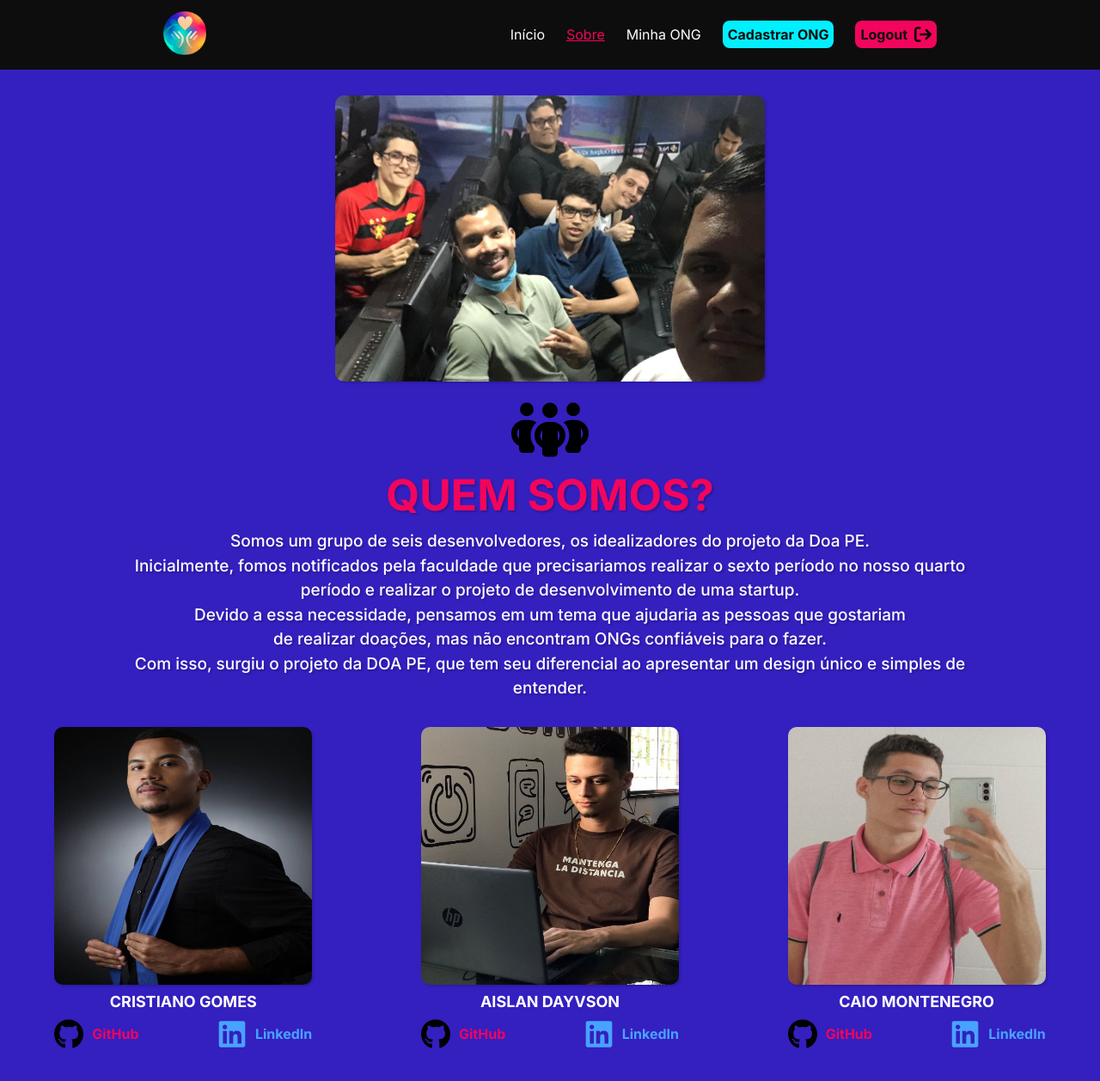
After one commit to CrisGaius/doa-pe, a PHP site: page /pages/sobre.html in a window 1280 px wide. The commit adds this page. Shown: the top 1258 px of the page at 86% size. Run offline with PHP 8.4, Linux system fonts and the light colour scheme.

Commit message:
Adicionando a página de sobre

```diff
--- /dev/null
+++ b/pages/sobre.html
@@ -0,0 +1,183 @@
+<!DOCTYPE html>
+<html lang="pt-br">
+
+<head>
+    <meta charset="UTF-8">
+    <meta name="viewport" content="width=device-width, initial-scale=1.0">
+    <meta name="description" content="Página que conta um pouco sobre o projeto da Doa PE e dos seus desenvolvedores.">
+    <link rel="shortcut icon" href="../favicon/fav.ico" type="image/x-icon">
+    <title>Sobre Nós</title>
+    <link rel="stylesheet" href="../styles/sobre.css">
+    <script src="../scripts/sobre.js" defer></script>
+</head>
+
+<body>
+    <header id="cabecalho">
+        <nav id="navbar" class="flex-container">
+            <a href=""><img src="../images/logo-normal-melhorada.png" alt="Logo da Doa PE" id="logo-doa-pe"></a>
+            <ul id="lista" class="flex-container">
+                <li><a href="">Início</a></li>
+                <li><a href="" id="atual">Sobre</a></li>
+                <li><a href="">Minha ONG</a></li>
+                <li><a href="" id="botao-cadastrar-ong">Cadastrar ONG</a></li>
+                <li id="botao-logout" class="flex-container">
+                    <a href="">Logout</a>
+                    <img src="../icons/icone-logout.svg" alt="ícone de logout">
+                </li>
+            </ul>
+        </nav>
+
+        <!--
+        <div id="menu-mobile">
+            <ul id="lista" class="flex-container">
+                <li><a href="">Início</a></li>
+                <li><a href="" id="atual">Sobre</a></li>
+                <li><a href="">Minha ONG</a></li>
+                <li><a href="" id="botao-cadastrar-ong">Cadastrar ONG</a></li>
+                <li id="botao-logout" class="flex-container">
+                    <a href="">Logout</a>
+                    <img src="../icons/icone-logout.svg" alt="ícone de logout">
+                </li>
+            </ul>
+        </div>
+    -->
+    </header>
+    <main class="flex-container">
+        <img src="../images/foto-sobre.jpg" alt="Foto dos desenvolvedores do web app" id="foto-principal">
+        <img src="../icons/icone-pessoas.svg" alt="Ícone de pessoas" id="icone-pessoas">
+        <h1 id="titulo-quem-somos">QUEM SOMOS?</h1>
+        <p id="texto-quem-somos">Somos um grupo de seis desenvolvedores, os idealizadores do projeto da Doa PE. <br>
+            Inicialmente, fomos notificados pela faculdade que precisariamos realizar o sexto período
+            no nosso quarto período e realizar o projeto de desenvolvimento de uma startup. <br>
+            Devido a essa necessidade, pensamos em um tema que ajudaria as pessoas que gostariam <br>
+            de realizar doações, mas não encontram ONGs confiáveis para o fazer. <br>
+            Com isso, surgiu o projeto da DOA PE, que tem seu diferencial ao apresentar um design único e simples de
+            entender.</p>
+        <section id="container-cards-devs">
+            <div class="flex-container">
+                <div>
+                    <img src="../images/foto-cristiano.jpg" alt="Foto do dev" class="foto-dev" loading="lazy">
+                    <p class="nome-dev">CRISTIANO GOMES</p>
+                    <div class="redes-sociais-dev flex-container">
+                        <a href="https://github.com/CrisGaius" target="_blank">
+                            <div class="flex-container">
+                                <img src="../icons/icone-github.svg" alt="Ícone do github" class="icone-github">
+                                <p class="paragrafo-github" loading="lazy">GitHub</p>
+                            </div>
+                        </a>
+                        <a href="https://www.linkedin.com/in/cristiano-santos-dev/" target="_blank">
+                            <div class="flex-container">
+                                <img src="../icons/icone-linkedin.svg" alt="Ícone do linkedin" class="icone-linkedin"
+                                    loading="lazy">
+                                <p class="paragrafo-linkedin">LinkedIn</p>
+                            </div>
+                        </a>
+                    </div>
+                </div>
+                <div>
+                    <img src="../images/foto-aislan.jpg" alt="Foto do dev" class="foto-dev" loading="lazy">
+                    <p class="nome-dev">AISLAN DAYVSON</p>
+                    <div class="redes-sociais-dev flex-container">
+                        <a href="https://github.com/AislanDayvson" target="_blank">
+                            <div class="flex-container">
+                                <img src="../icons/icone-github.svg" alt="Ícone do github" class="icone-github">
+                                <p class="paragrafo-github" loading="lazy">GitHub</p>
+                            </div>
+                        </a>
+                        <a href="https://www.linkedin.com/in/aislan-dayvson-573a46233/" target="_blank">
+                            <div class="flex-container">
+                                <img src="../icons/icone-linkedin.svg" alt="Ícone do linkedin" class="icone-linkedin"
+                                    loading="lazy">
+                                <p class="paragrafo-linkedin">LinkedIn</p>
+                            </div>
+                        </a>
+                    </div>
+                </div>
+                <div>
+                    <img src="../images/foto-caio.jpg" alt="foto do dev" class="foto-dev" loading="lazy">
+                    <p class="nome-dev">CAIO MONTENEGRO</p>
+                    <div class="redes-sociais-dev flex-container">
+                        <a href="https://github.com/CaioMBM" target="_blank">
+                            <div class="flex-container">
+                                <img src="../icons/icone-github.svg" alt="Ícone do github" class="icone-github"
+                                    loading="lazy">
+                                <p class="paragrafo-github">GitHub</p>
+                            </div>
+                        </a>
+                        <a href="https://www.linkedin.com/in/caio-montenegro-486571250/" target="_blank">
+                            <div class="flex-container">
+                                <img src="../icons/icone-linkedin.svg" alt="Ícone do linkedin" class="icone-linkedin"
+                                    loading="lazy">
+                                <p class="paragrafo-linkedin">LinkedIn</p>
+                            </div>
+                        </a>
+                    </div>
+                </div>
+
+            </div>
+
+            <div class="flex-container" id="segunda-fileira-cards">
+                <div>
+                    <img src="../images/foto-paulo.jpg" alt="foto do dev" class="foto-dev" loading="lazy">
+                    <p class="nome-dev">PAULO HENRIQUE</p>
+                    <div class="redes-sociais-dev flex-container">
+                        <a href="https://github.com/LockynBr" target="_blank">
+                            <div class="flex-container">
+                                <img src="../icons/icone-github.svg" alt="Ícone do github" class="icone-github"
+                                    loading="lazy">
+                                <p class="paragrafo-github">GitHub</p>
+                            </div>
+                        </a>
+                        <a href="https://www.linkedin.com/in/paulo-luz-dev/" target="_blank">
+                            <div class="flex-container">
+                                <img src="../icons/icone-linkedin.svg" alt="Ícone do linkedin" class="icone-linkedin"
+                                    loading="lazy">
+                                <p class="paragrafo-linkedin">LinkedIn</p>
+                            </div>
+                        </a>
+                    </div>
+                </div>
+                <div>
+                    <img src="../images/foto-wendel.jpg" alt="foto do dev" class="foto-dev" loading="lazy">
+                    <p class="nome-dev">WENDEL NÍCOLAS</p>
+                    <div class="redes-sociais-dev flex-container">
+                        <a href="https://github.com/wendelncols" target="_blank">
+                            <div class="flex-container">
+                                <img src="../icons/icone-github.svg" alt="Ícone do github" class="icone-github"
+                                    loading="lazy">
+                                <p class="paragrafo-github">GitHub</p>
+                            </div>
+                        </a>
+                        <a href="https://www.linkedin.com/in/wendel-n%C3%ADcolas-95220b1aa/" target="_blank">
+                            <div class="flex-container">
+                                <img src="../icons/icone-linkedin.svg" alt="Ícone do linkedin" class="icone-linkedin"
+                                    loading="lazy">
+                                <p class="paragrafo-linkedin">LinkedIn</p>
+                            </div>
+                        </a>
+                    </div>
+                </div>
+                <div>
+                    <img src="../images/foto-welton.jpg" alt="foto do dev" class="foto-dev" loading="lazy">
+                    <p class="nome-dev">WELTON KELLYSON</p>
+                    <div class="redes-sociais-dev flex-container">
+                        <a href="https://github.com/WeltonKellyson" target="_blank">
+                            <div class="flex-container">
+                                <img src="../icons/icone-github.svg" alt="Ícone do github" class="icone-github">
+                                <p class="paragrafo-github" loading="lazy">GitHub</p>
+                            </div>
+                        </a>
+                        <a href="https://www.linkedin.com/in/weltonkellyson/" target="_blank">
+                            <div class="flex-container">
+                                <img src="../icons/icone-linkedin.svg" alt="Ícone do linkedin" class="icone-linkedin">
+                                <p class="paragrafo-linkedin" loading="lazy">LinkedIn</p>
+                            </div>
+                        </a>
+                    </div>
+                </div>
+            </div>
+        </section>
+    </main>
+</body>
+
+</html>
--- a/styles/config.css
+++ b/styles/config.css
@@ -7,10 +7,11 @@
     --inter: 'Inter', sans-serif;
     --rosa: #F2055C;
     --roxo: #341FBF;
-    --ciano: #00BCC8;
+    --ciano: #00F0FF;
     --amarelo: #F29544;
     --preto: #0D0D0D;
     --branco: #FFFFFF;
+    --azul-linkedin: #48A3FF;
 }
 
 * {
@@ -25,6 +26,11 @@
     font-family: var(--inter);
 }
 
+body {
+    background-color: var(--roxo);
+    color: var(--branco);
+}
+
 img, a {
     user-select: none;
     -webkit-user-drag: none;
--- /dev/null
+++ b/styles/sobre.css
@@ -0,0 +1,150 @@
+@import url('config.css');
+
+header#cabecalho {
+    background-color: var(--preto);
+    padding: 13px;
+}
+
+nav#navbar{
+    justify-content: space-around;
+}
+
+nav#navbar img#logo-doa-pe {
+    width: 50px;
+}
+
+ul#lista {
+    gap: 25px;
+}
+
+ul#lista a {
+    color: var(--branco);
+}
+
+ul#lista li:hover{
+    transition: .3s ease-in-out;
+    transform: scale(1.1);
+}
+
+ul#lista a:hover {
+    color: var(--rosa);
+}
+
+ul#lista a#atual {
+    color: var(--rosa);
+    text-decoration: underline;
+}
+
+ul#lista li a#botao-cadastrar-ong {
+    font-weight: bold;
+    color: var(--preto);
+    background-color: var(--ciano);
+    border-radius: 8px;
+    padding: 6px;
+}
+
+ul#lista li#botao-logout {
+    background-color: var(--rosa);
+    padding: 6px;
+    border-radius: 8px;
+    gap: 8px;
+    cursor: pointer;
+}
+
+ul#lista li#botao-logout a {
+    color: var(--preto);
+    font-weight: bold;
+}
+
+ul#lista li#botao-logout img {
+    width: 20px;
+}
+
+main {
+    margin-top: 30px;
+    flex-direction: column;
+}
+
+main img#foto-principal {
+    width: 500px;
+    border-radius: 10px;
+    box-shadow: rgba(0, 0, 0, 0.15) 1.95px 1.95px 2.6px;
+}
+
+main img#icone-pessoas {
+    margin: 20px 0 10px 0;
+    max-width: 90px;
+    width: 100%;
+}
+
+main h1#titulo-quem-somos {
+    color: var(--rosa);
+    font-weight: bold;
+    font-size: 50px;
+    text-shadow: 2px 2px 2px rgba(0, 0, 0, 0.2);
+    margin-bottom: 10px;
+}
+
+main p#texto-quem-somos {
+    max-width: 1000px;
+    width: 100%;
+    text-align: center;
+    font-size: 19px;
+    font-weight: 500;
+    line-height: 1.5;
+    margin-bottom: 30px;
+    text-shadow: 2px 2px 2px rgba(0, 0, 0, 0.2);
+}
+
+section#container-cards-devs {
+    width: 100%;
+    margin-bottom: 30px;
+}
+
+div#segunda-fileira-cards {
+    margin-top: 40px;
+}
+
+section#container-cards-devs div.flex-container {
+    justify-content: space-around;
+}
+
+section#container-cards-devs div.flex-container div img.foto-dev {
+    width: 300px;
+    height: 300px;
+    border-radius: 10px;
+    box-shadow: rgba(0, 0, 0, 0.15) 1.95px 1.95px 2.6px;
+}
+
+section#container-cards-devs div.flex-container div p.nome-dev {
+    text-align: center;
+    font-weight: bold;
+    margin-top: 5px;
+    font-size: 18px;
+}
+
+section#container-cards-devs div.flex-container div.redes-sociais-dev {
+    margin-top: 10px;
+    justify-content: space-between;
+}
+
+section#container-cards-devs div.flex-container div.redes-sociais-dev div.flex-container {
+    gap: 10px;
+}
+
+section#container-cards-devs div.flex-container div.redes-sociais-dev div.flex-container img {
+    width: 34px;
+    height: 35px;
+}
+
+section#container-cards-devs div.flex-container div.redes-sociais-dev div.flex-container p {
+    font-weight: bold;
+}
+
+section#container-cards-devs div.flex-container div.redes-sociais-dev div.flex-container p.paragrafo-github {
+    color: var(--rosa);
+}
+
+section#container-cards-devs div.flex-container div.redes-sociais-dev div.flex-container p.paragrafo-linkedin {
+    color: var(--azul-linkedin);
+}
```
Also changed, not shown: icons/icone-github.svg (added), icons/icone-linkedin.svg (added), icons/icone-logout.svg (added), icons/icone-pessoas.svg (added), images/foto-aislan.jpg (added), images/foto-caio.jpg (added), images/foto-cristiano.jpg (added), images/foto-paulo.jpg (added), images/foto-sobre.jpg (added), images/foto-wendel.jpg (added), images/logo-normal-melhorada.png (added), scripts/sobre.js (added), 5 other files.
